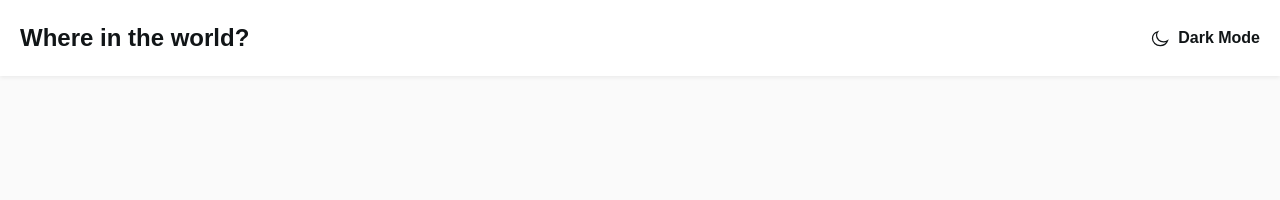
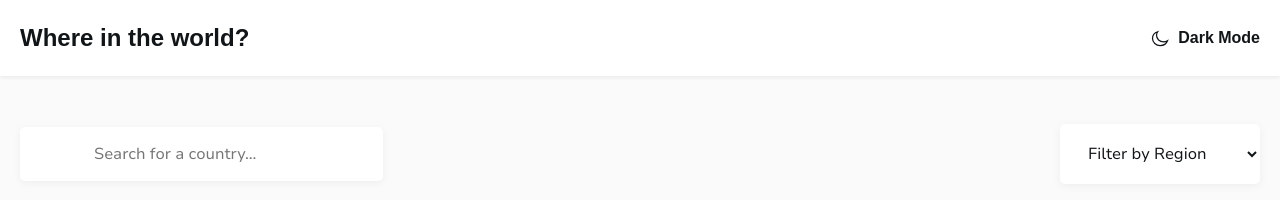
Before and after one commit to saidovshohboz/countries, a plain HTML site: page index.html in a window 1280 px wide. Drawn offline with Linux system fonts and the light colour scheme; a web font is replaced by a local one.

Commit message:
Add filters section

```diff
--- a/css/style.css
+++ b/css/style.css
@@ -97,6 +97,8 @@ a {
 /* MAIN-CONTENT */
 .main-content {
   flex-grow: 1;
+  padding-top: 48px;
+  padding-bottom: 48px;
 }
 
 /* SITE-HEADER */
@@ -155,3 +157,29 @@ a {
   line-height: 22px;
   font-weight: 600;
 }
+
+/* FILTERS */
+.filters {
+  display: flex;
+  justify-content: space-between;
+  align-items: center;
+}
+
+.filters-search {
+  border: 0;
+  border-radius: 5px;
+  padding: 18px 74px;
+  box-shadow: 0px 2px 9px 0px rgba(0, 0, 0, 0.05);
+  color: var(--text-color);
+  background-color: var(--bg-element);
+}
+
+.filters-region {
+  min-width: 200px;
+  border: 0;
+  border-radius: 5px;
+  padding: 18px 24px;
+  box-shadow: 0px 2px 9px 0px rgba(0, 0, 0, 0.05);
+  color: var(--text-color);
+  background-color: var(--bg-element);
+}
--- a/index.html
+++ b/index.html
@@ -38,6 +38,29 @@
         </button>
       </div>
     </header>
+
+    <main class="main-content">
+      <div class="container">
+        <form class="filters" action="https://echo.htmlacademy.ru" method="GET">
+          <input
+            class="filters-search"
+            type="search"
+            name="search"
+            placeholder="Search for a country…"
+            aria-label="Country name"
+            required
+          />
+          <select class="filters-region" name="region" aria-label="Regions">
+            <option selected disabled>Filter by Region</option>
+            <option>Africa</option>
+            <option>America</option>
+            <option>Asia</option>
+            <option>Europe</option>
+            <option>Oceania</option>
+          </select>
+        </form>
+      </div>
+    </main>
     <script src="js/main.js"></script>
   </body>
 </html>
```
